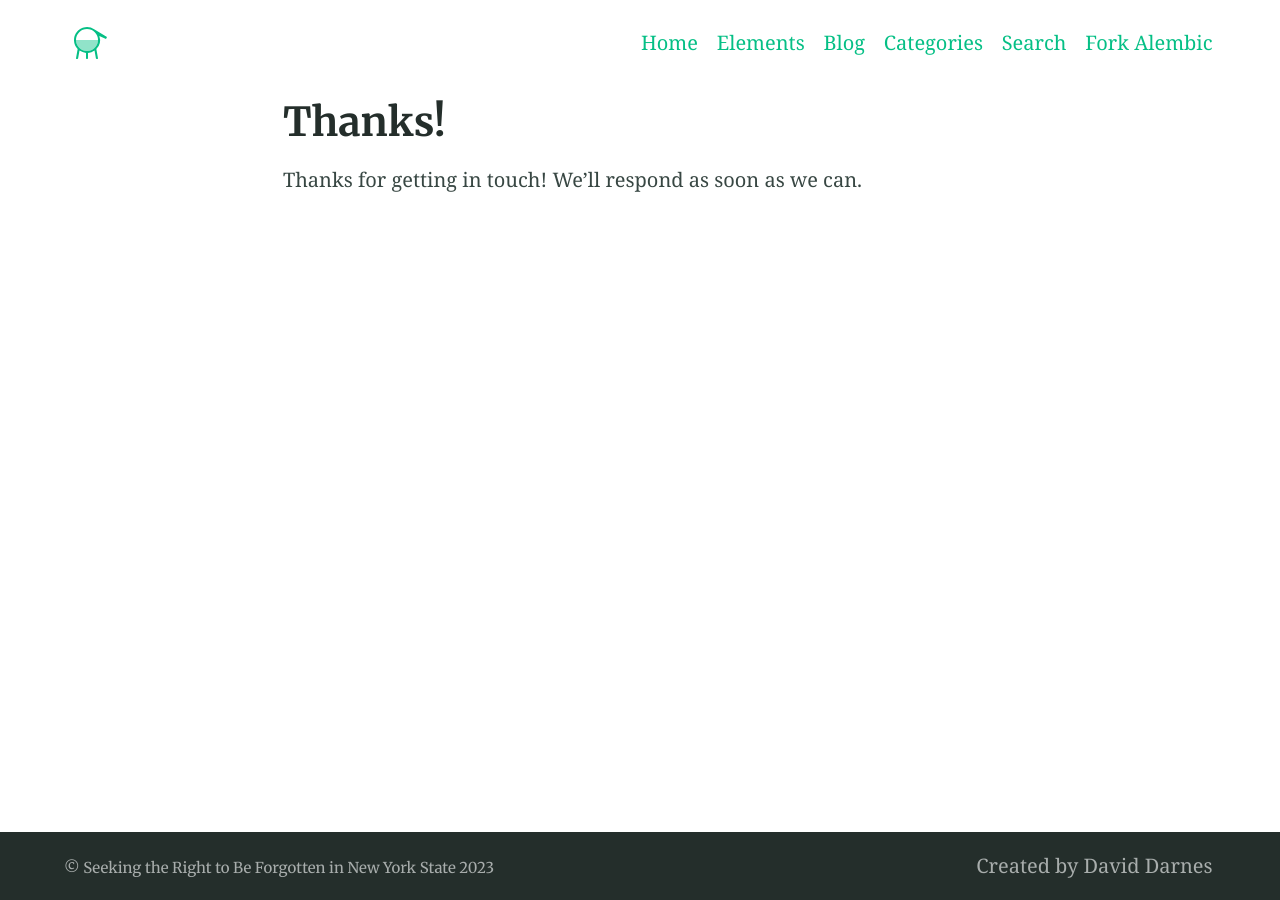
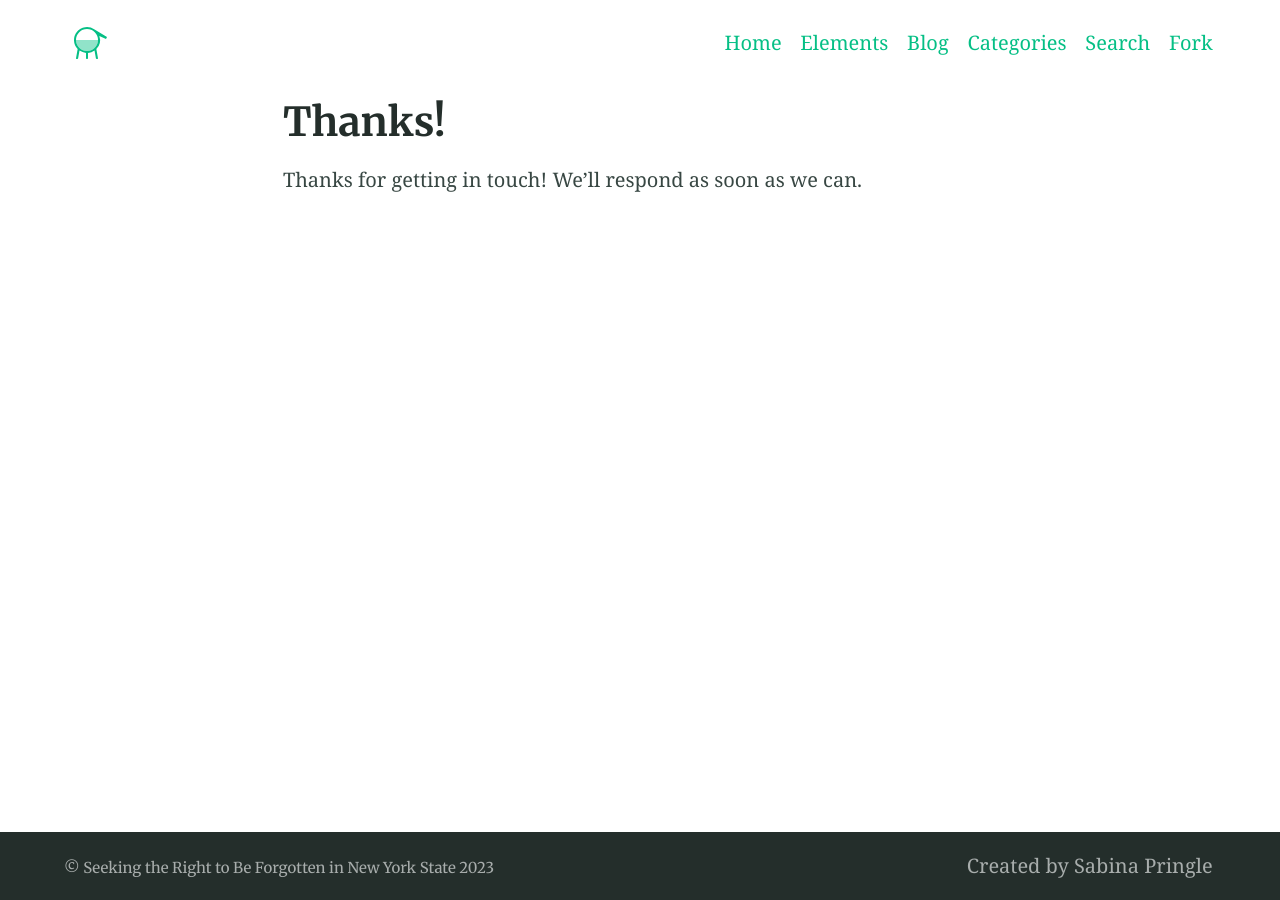
Before and after one commit to binipringle/right-to-be-forgotten-draft, a Jekyll site: the page built from thanks.md, in a window 1280 px wide. Built offline with Jekyll 4.4.1, drawn with Linux system fonts in a browser that asks for light colours.

Commit message:
edited config yaml

```diff
--- a/_config.yml
+++ b/_config.yml
@@ -94,9 +94,9 @@ lang: en-GB # Set the site language
 title: "Seeking the Right to Be Forgotten in New York State" # Site name or title, also used in jekyll-seo-tag
 logo: "/assets/logos/logo.svg" # Site logo, also used in jekyll-seo-tag
 description: "The right to be forgotten is a human right protected under the European Constitution in the General Data Privacy Regulation Act (GDPR). A version of this right is protected under the California Consumer Act (CCA). A similar law has been proposed in New York State in NAME OF PROPOSED LAW. This paper will discuss why the right to be forgotten is an important human right, why California law does not go as far as European law in protecting this right, and whether the proposed New York law can guarantee more protections than California law in protecting our right to be forgotten." # Site description and default description, also used in jekyll-seo-tag
-url: "https://alembic.darn.es" # Site url, also used in jekyll-seo-tag
+url: "https://binipringle.github.io/right-to-be-forgotten/" # Site url, also used in jekyll-seo-tag
 baseurl: ""
-repo: "https://github.com/daviddarnes/alembic"
+repo: "https://github.com/binipringle/right-to-be-forgotten"
 email: "sabina.pringle@gmail.com"
 # disqus: "alembic-1" # Blog post comments, uncomment the option and set the site ID from your Disqus account
 # date_format: "%-d %B %Y" # Blog post date formatting using placeholder formatting
@@ -129,23 +129,23 @@ navigation_header:
   url: /categories/
 - title: Search
   url: /search/
-- title: Fork Alembic
-  url: https://github.com/daviddarnes/alembic
+- title: Fork
+  url: https://github.com/binipringle/right-to-be-forgotten.git
 
 navigation_footer:
-- title: Created by David Darnes
-  url: https://darn.es
+- title: Created by Sabina Pringle
+  url: https://sabinapringle.commons.gc.cuny.edu/
 
 social_links: # Appears in sidebar. Set the urls then uncomment and comment out as desired
-  Twitter: https://twitter.com/DavidDarnes
-  LinkedIn: https://www.linkedin.com/in/daviddarnes
-  GitHub: https://github.com/daviddarnes
-  link: https://darn.es
+  Twitter:
+  LinkedIn: https://www.linkedin.com/in/sabinapringle/
+  GitHub: https://github.com/binipringle
+  link: https://binipringle.github.io/right-to-be-forgotten/
   RSS: /feed.xml
 
 sharing_links: # Appear at the bottom of single blog posts, add as desired. The value can be 'true' or the desired button colour
-  Twitter: "#0d94e7"
-  facebook: "#3B5998"
+  Twitter:
+  facebook:
   Email: true
 
 # Load custom fonts from fonts.google.com etc
```
